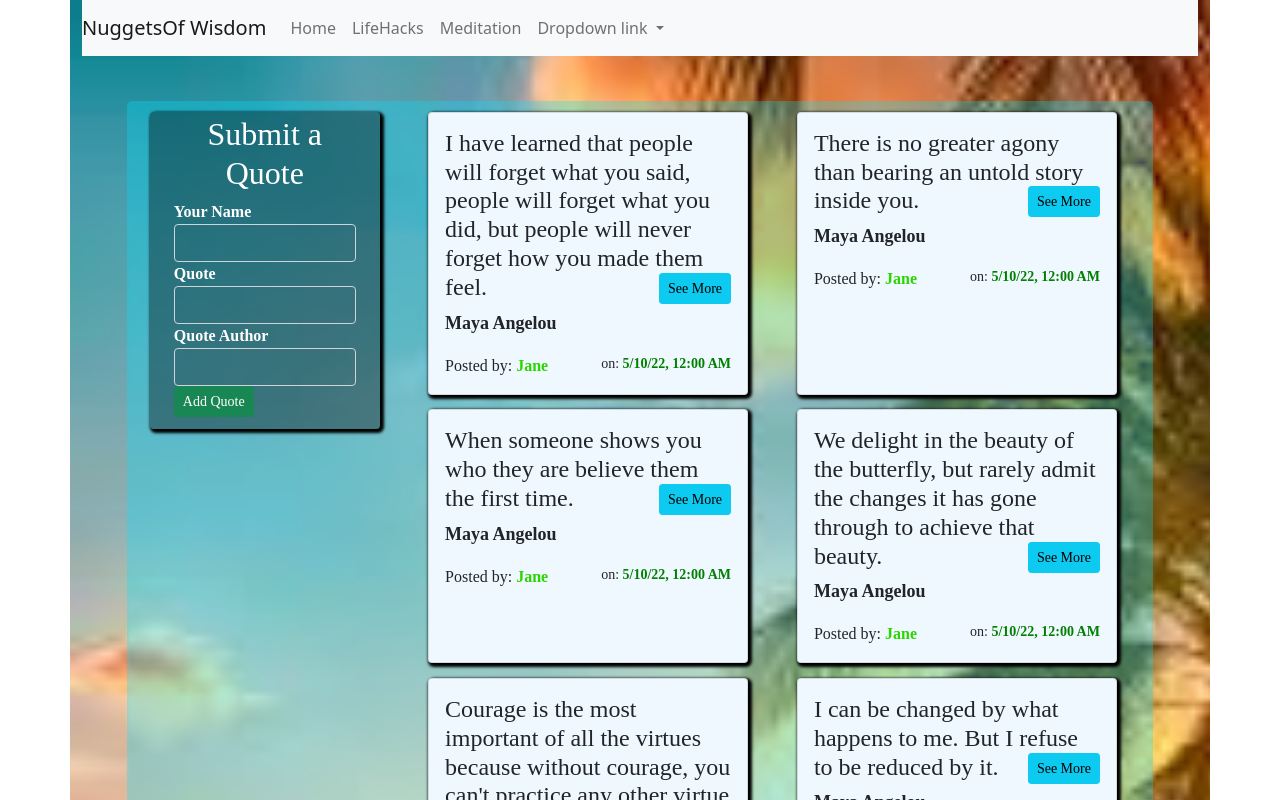
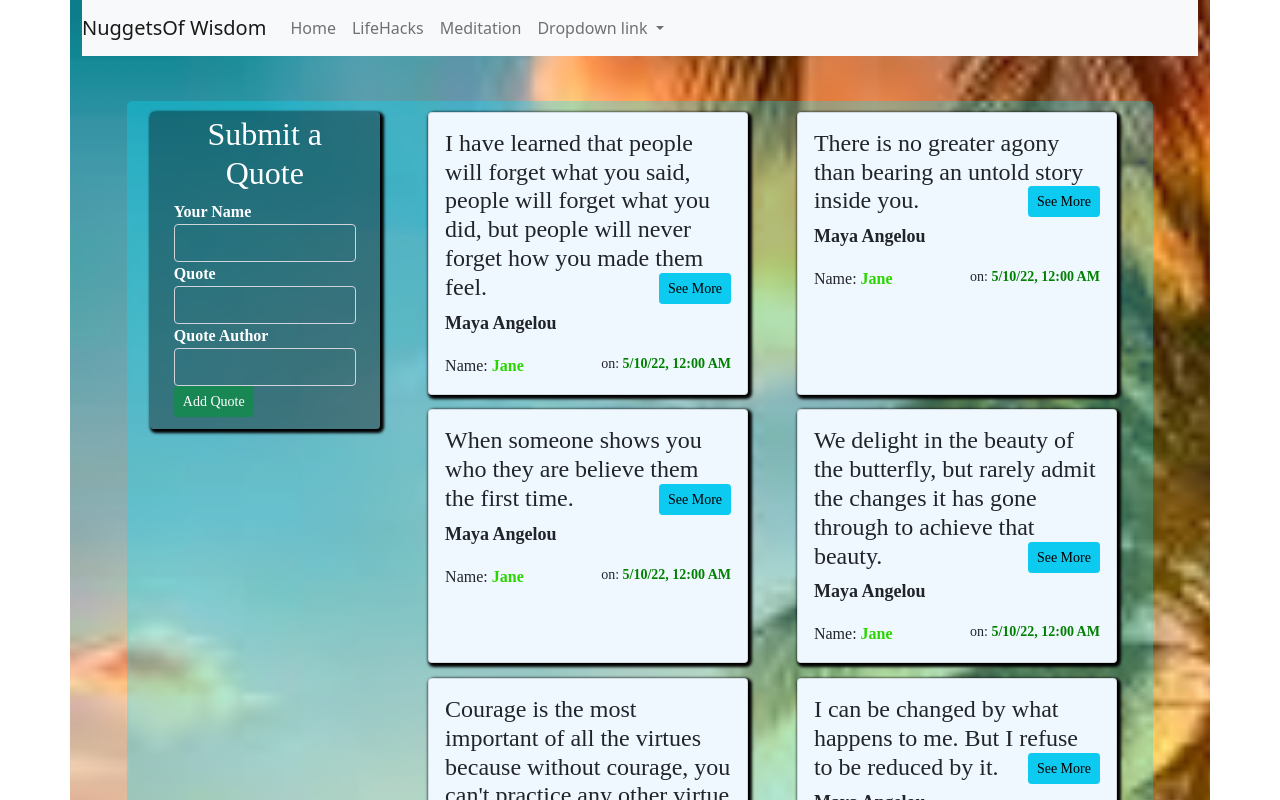
Before and after one commit to Janenjihia/quoz, an Angular app: page / in a window 1280 px wide. Shown: the top 800 px of the page. Built offline with nearby package versions, Linux system fonts and the light colour scheme.

Commit message:
modify quote component

```diff
--- a/src/app/quotes/quotes.component.html
+++ b/src/app/quotes/quotes.component.html
@@ -14,7 +14,7 @@
               <p class="card-text" id="param">{{quote.author}}</p>
 
               <app-quote-detail *ngIf='quote.showInfo' bind-quoty='quote' (isRead)='quoteDelete($event,i)'></app-quote-detail>
-              <span class="card-subtitle mb-2">Posted by: <span id="name">{{quote.name}}</span><span id="date">on: <span id="datecolor">{{quote.datePosted|date:'short'}}</span></span></span>
+              <span class="card-subtitle mb-2">Name: <span id="name">{{quote.name}}</span><span id="date">on: <span id="datecolor">{{quote.datePosted|date:'short'}}</span></span></span>
 
 
             </div>
```
Also changed, not shown: 1 other file (tests, documents, lock files or other folders).
